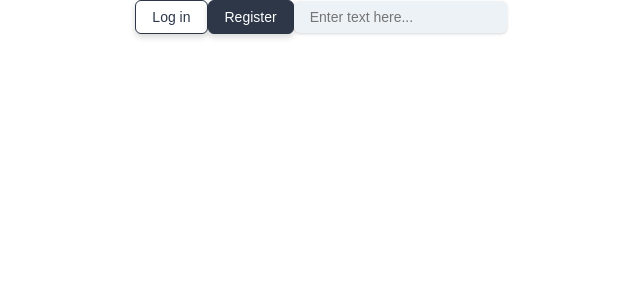
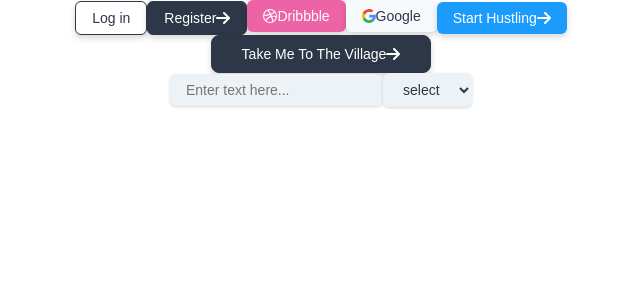
Before and after one commit to apoorvverma/pod2copy, a React (Create React App) app: page / in a window 1280 px wide. Shown: the top 300 px of the page, without its empty margins (319-959 px from the left). Built offline with nearby package versions, Linux system fonts and the light colour scheme.

Commit message:
button updated

```diff
--- a/src/App.tsx
+++ b/src/App.tsx
@@ -4,6 +4,7 @@ import './App.css';
 import Button from './components/shared/Button';
 import Input from './components/shared/Input';
 import Select from './components/shared/Select';
+import {IconRightArrow,IconDribbble,IconGoogle} from './components/shared/Icons'
 
 
 function App() {
@@ -32,15 +33,62 @@ function App() {
           Learn React
         </a>
       </header> */}
-      <Button buttonStyle="btn--secondary" buttonSize="btn--medium" onClick={e=>e.preventDefault}>Log in</Button>
-      <Button buttonStyle="btn--primary" buttonSize="btn--medium" onClick={e=>e.preventDefault}>Register</Button>
+      <Button
+      buttonStyle="btn--secondary"
+      buttonSize="btn--medium"
+      onClick={e=>e.preventDefault}
+      >
+        Log in
+      </Button>
+      <Button
+      icon={<IconRightArrow/>}
+      buttonStyle="btn--primary"
+      buttonSize="btn--medium"
+      onClick={e=>e.preventDefault}
+      >
+        Register
+      </Button>
+      <Button
+      icon={<IconDribbble/>}
+      iconAlign="btn--iconleft"
+      buttonStyle="btn--dribbble"
+      buttonSize="btn--medium"
+       onClick={e=>e.preventDefault}
+       >
+         Dribbble
+      </Button>
+      <Button
+      icon={<IconGoogle/>}
+      iconAlign="btn--iconleft"
+      buttonStyle="btn--google"
+      buttonSize="btn--medium"
+      onClick={e=>e.preventDefault}
+      >
+        Google
+      </Button>
+      <Button
+      icon={<IconRightArrow/>}
+      buttonStyle="btn--blue"
+      buttonSize="btn--medium"
+      onClick={e=>e.preventDefault}
+      >
+        Start Hustling
+      </Button><br/>
+      <Button
+      icon={<IconRightArrow/>}
+      buttonStyle="btn--primary"
+      buttonSize="btn--large"
+      onClick={e=>e.preventDefault}
+      >
+        Take Me To The Village
+      </Button><br/>
       <Input
         value={text}
         type='text'
         placeholder='Enter text here...'
         onChange={handleChange('text')}
         />
-
+        <Select data={[{}]} placeholder="select" onChange={()=>console.log("handled change")}/>
     </div>
   );
 }
--- a/src/components/shared/Button.tsx
+++ b/src/components/shared/Button.tsx
@@ -5,6 +5,8 @@ import "./btn.css"
 interface IProps {
     buttonStyle: string,
     buttonSize: string,
+    iconAlign?:string,
+    icon?:React.ReactNode,
     children?: React.ReactNode,
     onClick:React.MouseEventHandler<HTMLButtonElement> | undefined,
     }
@@ -19,12 +21,14 @@ interface IProps {
 
 
 
-const Button :React.FC<IProps> = ({buttonSize,buttonStyle,children,onClick}) => {
-
+const Button :React.FC<IProps> = ({buttonSize,buttonStyle,children,icon,iconAlign,onClick}) => {
 
 const STYLES:string[] = [
    "btn--primary",
-   "btn--secondary"
+   "btn--secondary",
+   "btn--blue",
+   "btn--dribbble",
+   "btn--google"
 ]
 
 const SIZES:string[] = [
@@ -43,8 +47,9 @@ const checkbuttonStyle=STYLES.includes(buttonStyle)
     return(
         <button
         onClick={()=>onClick}
-        className={` btn ${checkbuttonStyle} ${checkbuttonSize} `}
+        className={` btn ${checkbuttonStyle} ${checkbuttonSize} ${iconAlign?iconAlign:"btn--iconright"}`}
         >
+            {icon}
             {children}
         </button>
     )
--- a/src/components/shared/btn.css
+++ b/src/components/shared/btn.css
@@ -1,32 +1,68 @@
 :root {
   --primary: #2d3748;
   --white: #ffffff;
+  --blue: #1b9cfc;
+  --gray-100: #f7fafc;
+  --pink: #ed64a6;
 }
 
 .btn {
   font-weight: 500;
   outline: none;
-  border-radius: 6px;
   cursor: pointer;
   transition: transform 0.3s ease;
-  border: 1px solid #2d3748;
+  display: inline-flex;
+  align-items: center;
+  justify-content: center;
   box-shadow: 0px 3px 6px #00000029;
 }
 
 .btn--primary {
   background-color: var(--primary);
   color: var(--white);
+  border: 1px solid #2d3748;
 }
 .btn--secondary {
   background-color: var(--white);
   color: var(--primary);
+  border: 1px solid #2d3748;
 }
+
+.btn--blue {
+  background-color: var(--blue);
+  color: var(--white);
+  border: none;
+}
+
+.btn--dribbble {
+  background-color: var(--pink);
+  color: var(--white);
+  border: none;
+}
+
+.btn--google {
+  background-color: var(--gray-100);
+  color: var(--primary);
+  border: none;
+}
+
+/* sizes */
 .btn--medium {
+  border-radius: 6px;
   padding: 8px 16px;
   font-size: 14px;
 }
+.btn--large {
+  border-radius: 8px;
+  padding: 10px 30px;
+  font-size: 14px;
+  width: inherit;
+}
 
-.btn--large {
-  padding: 12px 24px;
-  font-size: 18px;
+.btn--iconleft {
+  flex-direction: row;
 }
+
+.btn--iconright {
+  flex-direction: row-reverse;
+}
```
